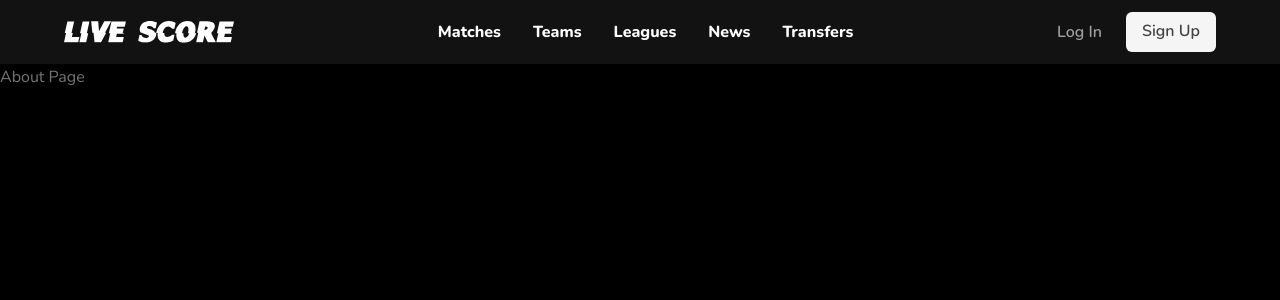
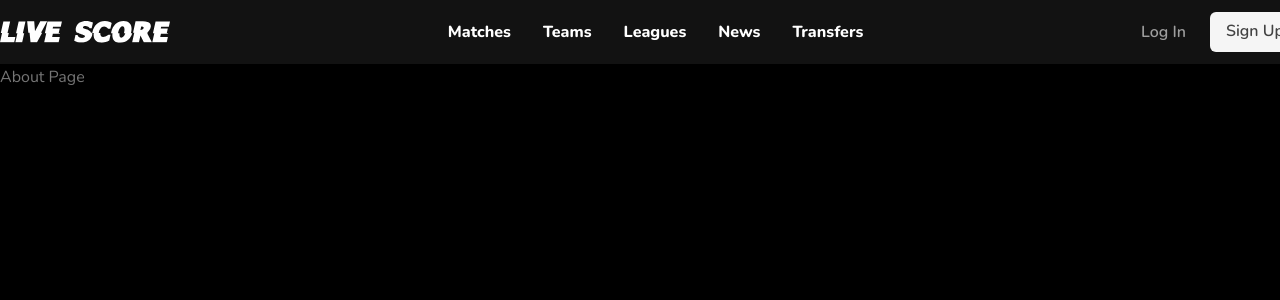
Before and after one commit to mightyeagle329/live-score, a Next.js app in the folder client/: page /matches in a window 1280 px wide. Shown: the top 300 px of the page. Built offline with nearby package versions, Linux system fonts and the light colour scheme; no server answers.

Commit message:
feat(app): adjust layout dimentions

```diff
--- a/client/components/Header.tsx
+++ b/client/components/Header.tsx
@@ -14,12 +14,13 @@ export function Header() {
 
   return (
     <header>
-      <Box width="100%" height="4rem" position="sticky" background="#121212">
+      <Box height="4rem" position="sticky" background="#121212">
         <Flex
           justifyContent="space-between"
+          width="1300px"
+          margin="0 auto"
           height="100%"
           alignItems="center"
-          paddingX={{ base: '1rem', md: '4rem' }}
         >
           <Box>
             <Logo />
--- a/client/pages/index.tsx
+++ b/client/pages/index.tsx
@@ -1,5 +1,5 @@
 import Sidebar from '../components/sidebar'
-import { Box, Flex } from '@chakra-ui/layout'
+import { Box, Flex, Container } from '@chakra-ui/layout'
 import { dehydrate, QueryClient } from '@tanstack/react-query'
 import { ScoreBoard } from '../components/scoreboard'
 import { useMediaQuery, Heading } from '@chakra-ui/react'
@@ -16,9 +16,9 @@ export default function Home({ competitions }: HomeProps) {
   const [isTablet] = useMediaQuery('(min-width: 780px)')
 
   return (
+    <Box width="1300px" margin="0 auto">
       <Flex
         marginTop={{ base: '1rem', md: '2rem' }}
-      paddingX={{ md: '4rem' }}
         justifyContent="space-between"
       >
         {isTablet && (
@@ -51,6 +51,7 @@ export default function Home({ competitions }: HomeProps) {
           </Box>
         )}
       </Flex>
+    </Box>
   )
 }
 
```
Lines whose indentation alone changed are shown as unchanged.
